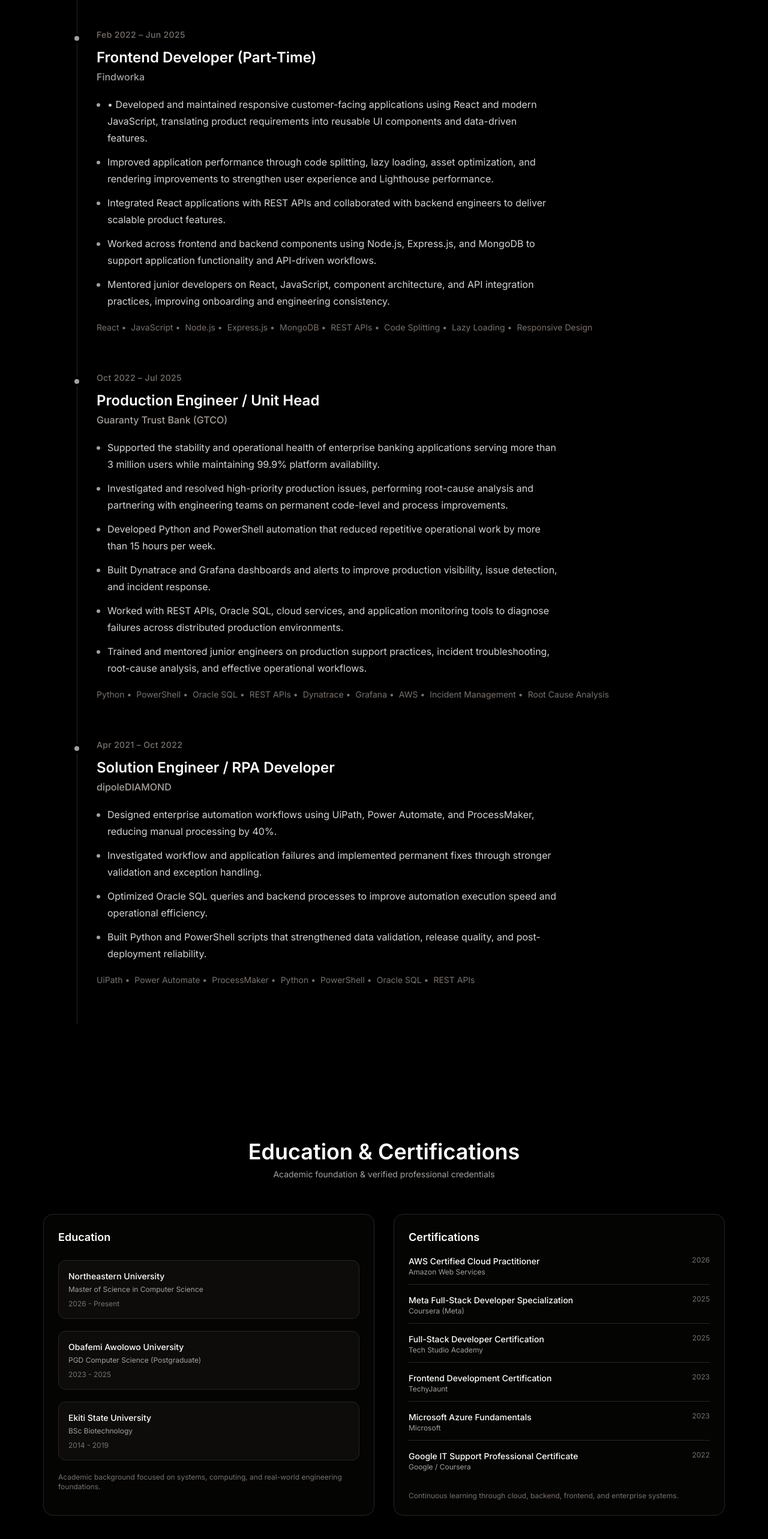
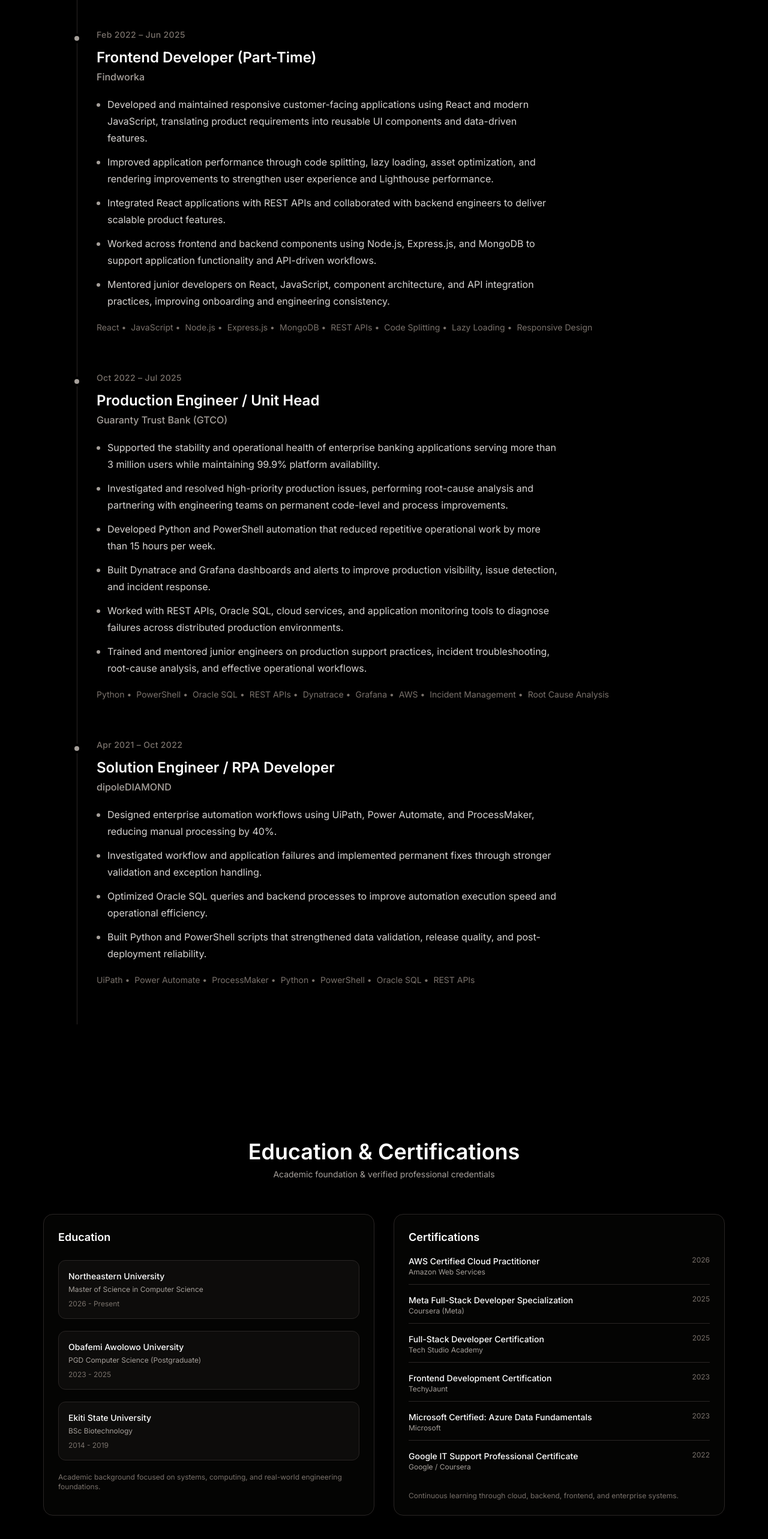
Before and after one commit to calebtolorunleke/caleb-devspace, a React (Vite) app: page / in a window 1280 px wide. Shown: the part 3775-6341 px from the top of the page at 60% size. Built offline with nearby package versions, Linux system fonts and the light colour scheme.

Commit message:
chore: finalize portfolio content consistency

```diff
--- a/src/constants/index.js
+++ b/src/constants/index.js
@@ -50,7 +50,7 @@
     company: "Findworka",
     location: "Hybrid, Nigeria / Canada",
     description: [
-      "•  Developed and maintained responsive customer-facing applications using React and modern JavaScript, translating product requirements into reusable UI components and data-driven features.",
+      "Developed and maintained responsive customer-facing applications using React and modern JavaScript, translating product requirements into reusable UI components and data-driven features.",
       "Improved application performance through code splitting, lazy loading, asset optimization, and rendering improvements to strengthen user experience and Lighthouse performance.",
       "Integrated React applications with REST APIs and collaborated with backend engineers to deliver scalable product features.",
       "Worked across frontend and backend components using Node.js, Express.js, and MongoDB to support application functionality and API-driven workflows.",
@@ -359,7 +359,7 @@
     year: "2023",
   },
   {
-    title: "Microsoft Azure Fundamentals",
+    title: "Microsoft Certified: Azure Data Fundamentals",
     issuer: "Microsoft",
     year: "2023",
   },
```
